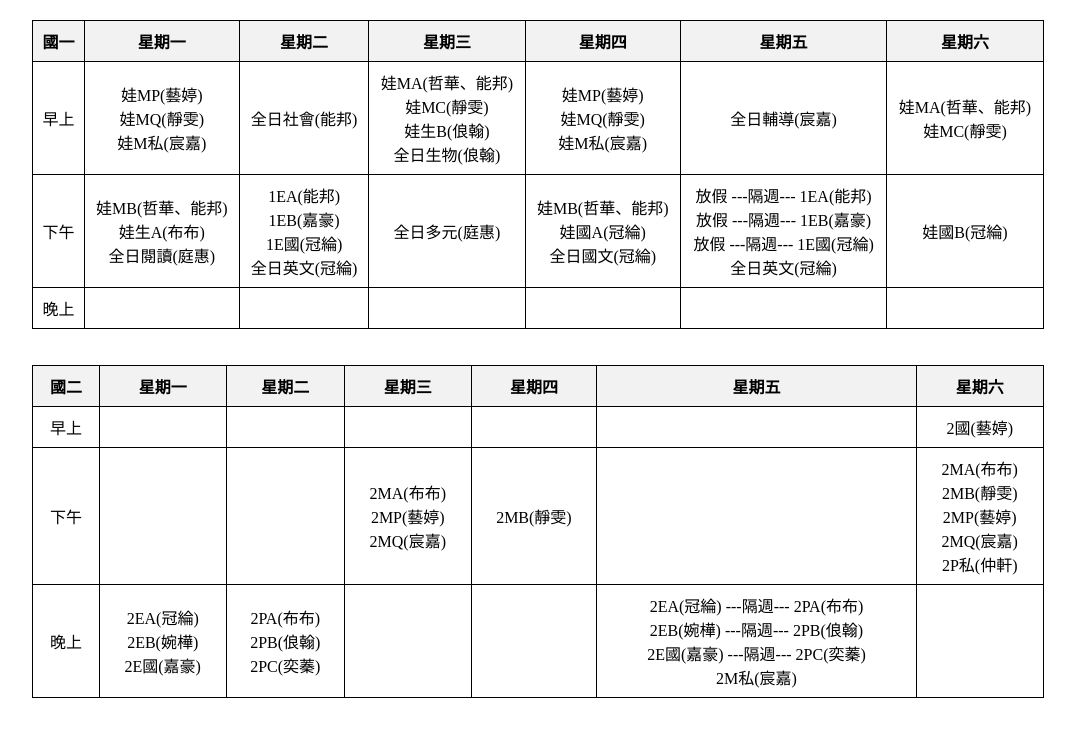
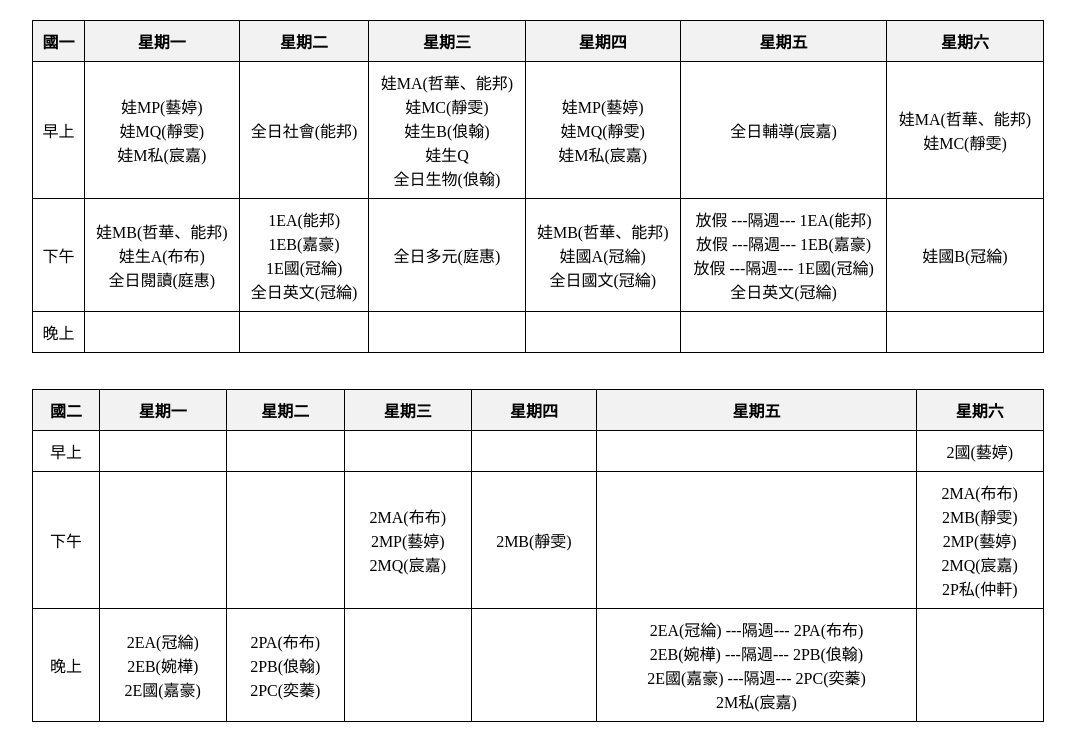
Before and after one commit to yuhaoschool/shcedules, a plain HTML site: page index.html in a window 1280 px wide. Shown: the top 731 px of the page, without its empty margins (102-1177 px from the left). Drawn offline with Linux system fonts and the light colour scheme.

Commit message:
add new class

```diff
--- a/index.html
+++ b/index.html
@@ -38,7 +38,7 @@
             <td>早上</td>
             <td>娃MP(藝婷)<br>娃MQ(靜雯) <br>娃M私(宸嘉)</td>
             <td>全日社會(能邦)</td>
-            <td>娃MA(哲華、能邦)<br>娃MC(靜雯)<br>娃生B(俍翰) <br>全日生物(俍翰) </td>
+            <td>娃MA(哲華、能邦)<br>娃MC(靜雯)<br>娃生B(俍翰) <br>娃生Q <br> 全日生物(俍翰)</td>
             <td>娃MP(藝婷)<br>娃MQ(靜雯)<br>娃M私(宸嘉)</td>
             <td>全日輔導(宸嘉)</td>
             <td>娃MA(哲華、能邦)<br>娃MC(靜雯)</td>
```
